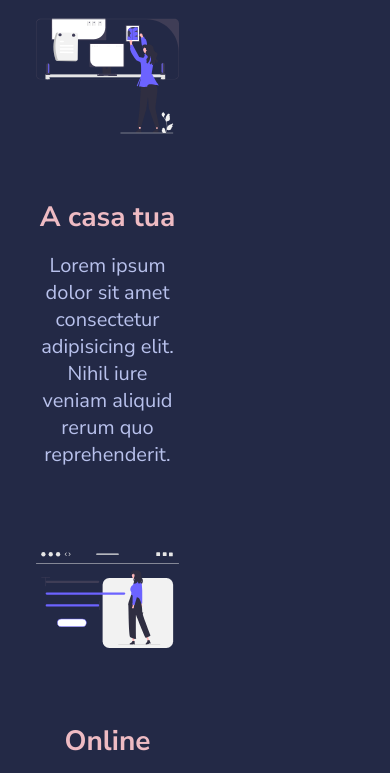
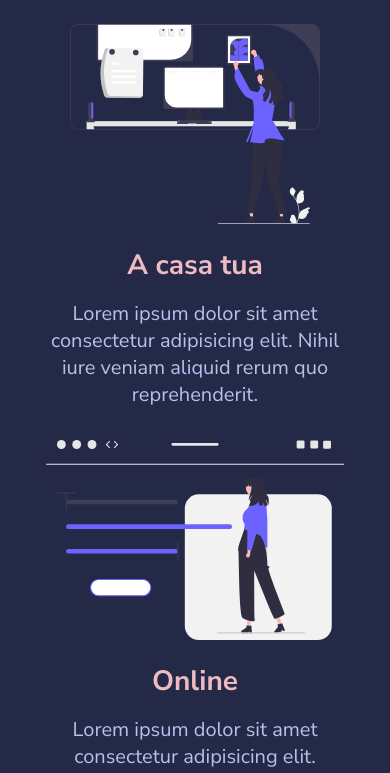
Before and after one commit to SimoneBaca/html-css-resp-wannabe, a plain HTML site: page index.html in a window 390 px wide. Shown: the part 352-1125 px from the top of the page. Drawn offline with Linux system fonts and the light colour scheme.

Commit message:
main_steps

```diff
--- a/style.css
+++ b/style.css
@@ -166,6 +166,22 @@ img {
         padding-top: 3rem;
     }
 
+    .lessons {
+        margin: 0;
+        padding-top: 3rem;
+        padding-bottom: 3rem;
+    }
+
+    .steps {
+        margin-top: 0;
+    }
+
+    .lessons .col,
+    .steps .col,
+    .why-us .col
+     {
+        width: 100%;
+    }
 
 
 
```
